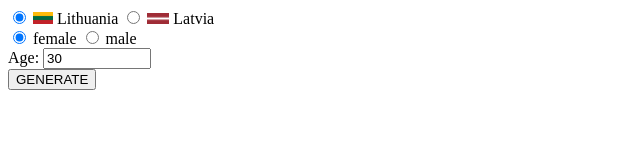
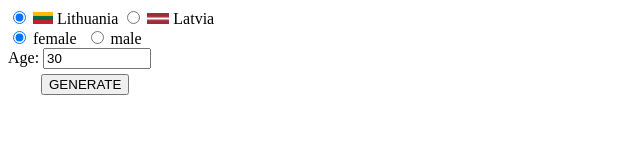
Before and after one commit to zybert/Baltic_G_chrome_extenstion, a plain HTML site: page index.html in a window 1280 px wide. Shown: the whole page, without its empty margins (0-640 px from the left). Drawn offline with Linux system fonts and the light colour scheme.

Commit message:
Update style.css

```diff
--- a/style.css
+++ b/style.css
@@ -7,3 +7,12 @@ input::-webkit-inner-spin-button {
 #age {
    width:100px;
 }
+
+#generate{
+    margin-left: 33px;
+    margin-top: 5px;
+}
+
+#male{
+    margin-left: 10px;
+}
```
